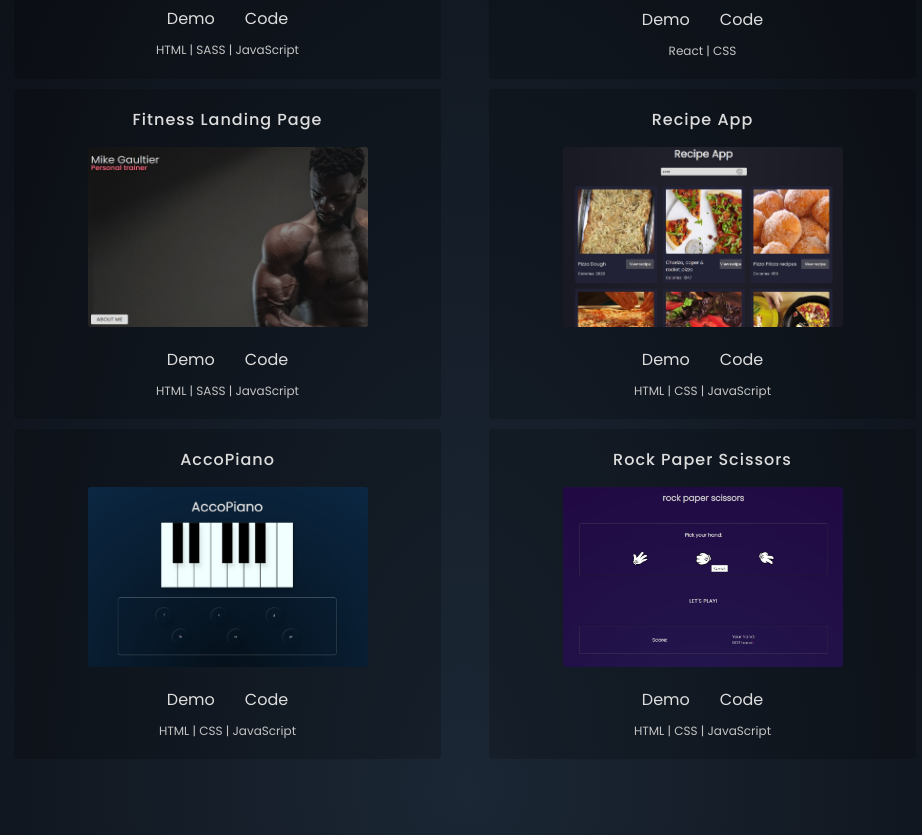
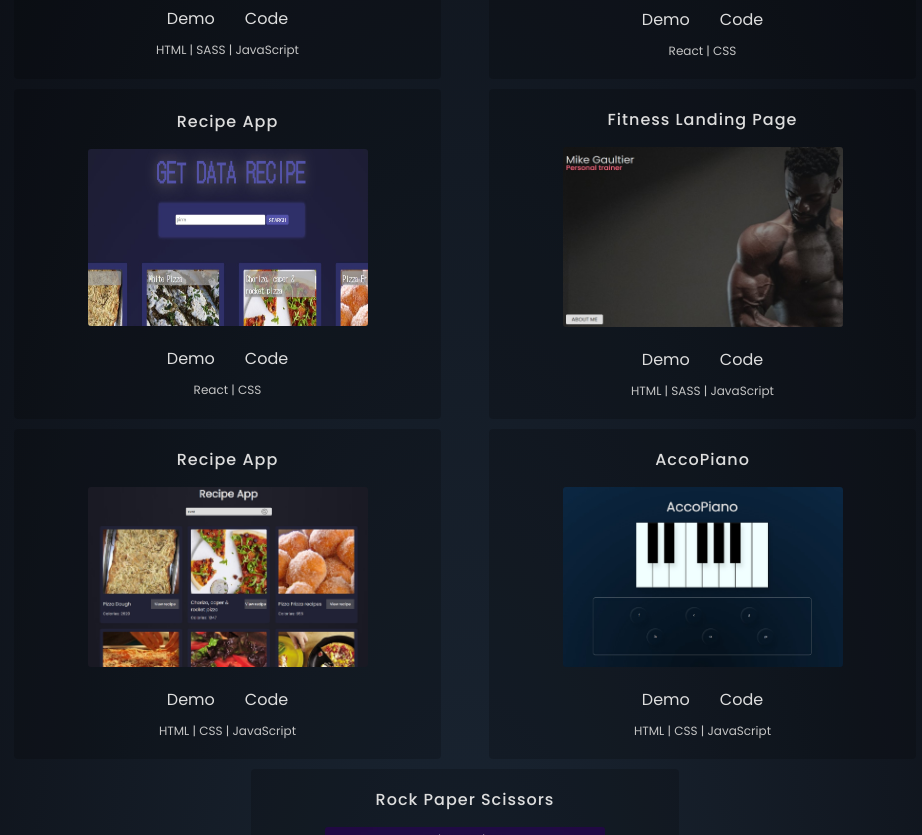
Before and after one commit to PiotrKrzaczkowski/Portfolio-Website, a website: page index.html in a window 1280 px wide. Shown: the part 1965-2800 px from the top of the page, without its empty margins (175-1097 px from the left). Drawn offline with Linux system fonts and the light colour scheme; some packages are replaced by stand-ins of ours; a script that the page names is missing.

Commit message:
react recipeapp added

```diff
--- a/index.html
+++ b/index.html
@@ -160,6 +160,28 @@
             </div>
             <p class="technologies">React | CSS</p>
           </div>
+          <div class="project-box reveal">
+            <p class="title-project">Recipe App</p>
+            <img
+              src="./img/recipe-react.jpg"
+              alt="Personal Website"
+              class="project-img"
+            />
+            <div class="project-btn-box">
+              <a
+                href="https://recipeapp-reactt.netlify.app/"
+                target="_blank"
+                class="btn-link-project"
+                >Demo</a
+              ><a
+                href="https://github.com/PiotrKrzaczkowski/react-recipe-app"
+                target="_blank"
+                class="btn-link-project"
+                >Code</a
+              >
+            </div>
+            <p class="technologies">React | CSS</p>
+          </div>
           <!-- _______________________________ -->
           <div class="project-box reveal">
             <p class="title-project">Fitness Landing Page</p>
```
Also changed, not shown: img/recipe-react.jpg (added).
